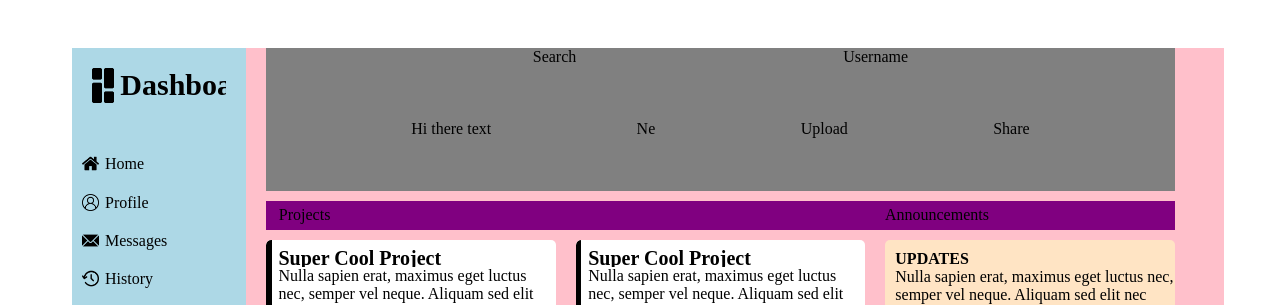
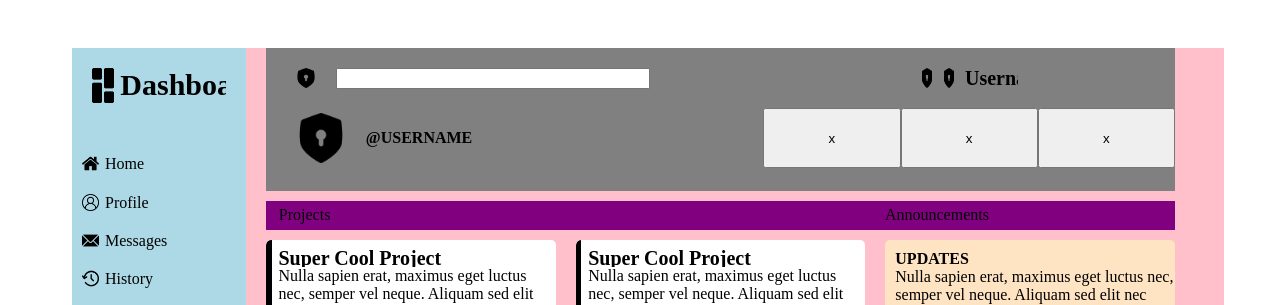
Before and after one commit to Vikichawee/Admin-Dashboard, a plain HTML site: page index.html in a window 1280 px wide. Shown: the top 305 px of the page. Drawn offline with Linux system fonts and the light colour scheme.

Commit message:
almost done setting up after this I add styles

```diff
--- a/index.html
+++ b/index.html
@@ -95,16 +95,41 @@
         </div>
 
         <div class="navbar">
-          <div class="first">
-            <div>Search</div>
-            <div>Username</div>
+          <div class="searchBar">
+            <img
+              style="width: 20px; height: 20px"
+              src="/recourses/privacy-policy.png"
+              alt=""
+            />
+            <input type="text" />
           </div>
-          <div class="second">
-            <div>Hi there text</div>
-            <div>Ne</div>
-            <div>Upload</div>
-            <div>Share</div>
+
+          <div class="navUser">
+            <img
+              style="width: 20px; height: 20px"
+              src="/recourses/privacy-policy.png"
+              alt=""
+            />
+            <img
+              style="width: 20px; height: 20px"
+              src="/recourses/privacy-policy.png"
+              alt=""
+            />
+            <p class="navName">Username</p>
           </div>
+
+          <div class="navHi">
+            <img
+              style="width: 50px; height: 50px"
+              src="/recourses/privacy-policy.png"
+              alt=""
+            />
+            <p>@USERNAME</p>
+          </div>
+
+          <button class="buttons1">x</button>
+          <button class="buttons2">x</button>
+          <button class="buttons3">x</button>
         </div>
         <div class="titles">
           <div class="title1">Projects</div>
--- a/style.css
+++ b/style.css
@@ -27,7 +27,8 @@
 .navbar {
   grid-column: 2/5;
   display: grid;
-  grid-template-rows: 1fr 1fr;
+  grid-template-rows: 0.4fr 0.5fr;
+  grid-template-columns: 1.45fr 0.4fr 0.4fr 0.4fr;
   background-color: gray;
 }
 
@@ -60,16 +61,6 @@
   align-items: center;
 }
 
-.first {
-  grid-row: 1/2;
-  display: flex;
-  justify-content: space-evenly;
-}
-.second {
-  grid-row: 2/3;
-  display: flex;
-  justify-content: space-evenly;
-}
 .titles {
   display: grid;
   background-color: purple;
@@ -181,3 +172,47 @@
   align-items: center;
   justify-content: center;
 }
+.searchBar {
+  grid-column: 1/2;
+  display: flex;
+  justify-content: start;
+  align-items: center;
+  padding: 30px;
+  gap: 20px;
+}
+input {
+  width: 70%;
+}
+.navUser {
+  grid-column: 3/4;
+  display: flex;
+  justify-content: start;
+  align-items: center;
+  gap: 10px;
+  padding: 20px;
+}
+.navName {
+  font-size: 20px;
+  font-weight: bold;
+}
+.navHi {
+  display: flex;
+  justify-content: start;
+  align-items: center;
+  padding: 30px;
+  gap: 20px;
+  grid-column: 1/2;
+}
+.navHi p {
+  font-weight: bold;
+}
+
+.buttons1 {
+  grid-column: 2/3;
+}
+.buttons2 {
+  grid-column: 3/4;
+}
+.buttons3 {
+  grid-column: 4/5;
+}
```
